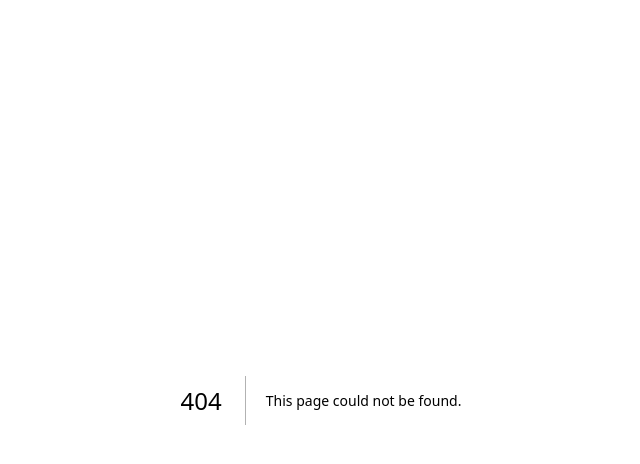
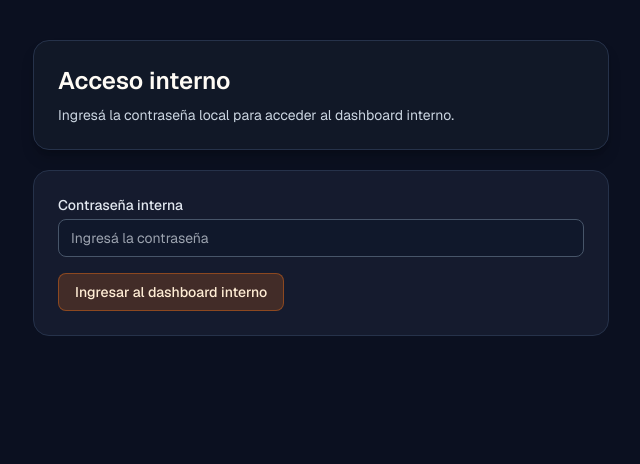
Before and after one commit to yabreu65/apps-marketing, a Next.js app: page /internal/login in a window 1280 px wide. Before the commit this address had no page. Shown: the top 464 px of the page, without its empty margins (319-959 px from the left). Built offline with nearby package versions, Linux system fonts and the light colour scheme.

Commit message:
feat: add local auth for internal dashboard

```diff
--- /dev/null
+++ b/src/app/api/internal/login/route.ts
@@ -0,0 +1,36 @@
+import { cookies } from 'next/headers';
+
+import { errorResponse, methodNotAllowedResponse, successResponse } from '@/lib/api-response';
+import {
+  getInternalAuthCookieValue,
+  INTERNAL_AUTH_COOKIE_NAME,
+  isValidInternalDashboardPassword,
+} from '@/lib/internal-auth';
+
+export async function POST(request: Request) {
+  try {
+    const body = (await request.json()) as { password?: unknown };
+    const password = typeof body.password === 'string' ? body.password : '';
+
+    if (!isValidInternalDashboardPassword(password)) {
+      return errorResponse('Contraseña inválida.', 401);
+    }
+
+    const cookieStore = await cookies();
+    cookieStore.set(INTERNAL_AUTH_COOKIE_NAME, getInternalAuthCookieValue(), {
+      httpOnly: true,
+      sameSite: 'lax',
+      secure: process.env.NODE_ENV === 'production',
+      path: '/',
+      maxAge: 60 * 60 * 8,
+    });
+
+    return successResponse({ message: 'Acceso interno habilitado.' });
+  } catch {
+    return errorResponse('No se pudo procesar el login interno.', 500);
+  }
+}
+
+export async function GET() {
+  return methodNotAllowedResponse(['POST']);
+}
--- /dev/null
+++ b/src/app/api/internal/logout/route.ts
@@ -0,0 +1,21 @@
+import { cookies } from 'next/headers';
+
+import { methodNotAllowedResponse, successResponse } from '@/lib/api-response';
+import { INTERNAL_AUTH_COOKIE_NAME } from '@/lib/internal-auth';
+
+export async function POST() {
+  const cookieStore = await cookies();
+  cookieStore.set(INTERNAL_AUTH_COOKIE_NAME, '', {
+    httpOnly: true,
+    sameSite: 'lax',
+    secure: process.env.NODE_ENV === 'production',
+    path: '/',
+    expires: new Date(0),
+  });
+
+  return successResponse({ message: 'Sesión interna cerrada.' });
+}
+
+export async function GET() {
+  return methodNotAllowedResponse(['POST']);
+}
--- a/src/app/internal/leads/[id]/page.tsx
+++ b/src/app/internal/leads/[id]/page.tsx
@@ -2,6 +2,7 @@ import Link from 'next/link';
 
 import { LeadNotesPanel } from '@/components/internal/LeadNotesPanel';
 import { LeadStatusUpdater } from '@/components/internal/LeadStatusUpdater';
+import { InternalLogoutButton } from '@/components/internal/InternalLogoutButton';
 import { formatDateTime } from '@/lib/format';
 import { getLeadStatusBadgeClass, getLeadStatusLabel } from '@/lib/lead-status';
 import { prisma } from '@/lib/prisma';
@@ -103,6 +104,9 @@ export default async function LeadDetailPage({ params }: LeadDetailPageProps) {
           <p className="rounded-lg border border-amber-400/30 bg-amber-500/10 px-4 py-3 text-sm text-amber-100">
             Vista interna local. Debe protegerse con autenticación antes de producción.
           </p>
+          <div className="flex justify-end">
+            <InternalLogoutButton />
+          </div>
           <div className="flex flex-wrap items-center gap-2 text-sm text-slate-300">
             <span className={`inline-flex rounded-full border px-2.5 py-1 text-xs font-medium ${getLeadStatusBadgeClass(lead.status)}`}>
               {getLeadStatusLabel(lead.status)}
--- a/src/app/internal/leads/page.tsx
+++ b/src/app/internal/leads/page.tsx
@@ -1,5 +1,6 @@
 import Link from 'next/link';
 
+import { InternalLogoutButton } from '@/components/internal/InternalLogoutButton';
 import { formatDateTime } from '@/lib/format';
 import { LEAD_STATUSES, getLeadStatusBadgeClass, getLeadStatusLabel } from '@/lib/lead-status';
 import { prisma } from '@/lib/prisma';
@@ -157,6 +158,9 @@ export default async function InternalLeadsPage({ searchParams }: LeadsPageProps
           <p className="rounded-lg border border-amber-400/30 bg-amber-500/10 px-4 py-3 text-sm text-amber-100">
             Vista interna local. Debe protegerse con autenticación antes de producción.
           </p>
+          <div className="flex justify-end">
+            <InternalLogoutButton />
+          </div>
           <p className="text-sm text-slate-300">
             Mostrando <span className="font-semibold text-orange-300">{leads.length}</span> de{' '}
             <span className="font-semibold text-orange-300">{totalLeads}</span> leads.
--- /dev/null
+++ b/src/app/internal/login/page.tsx
@@ -0,0 +1,16 @@
+import { InternalLoginForm } from '@/components/internal/InternalLoginForm';
+
+export default function InternalLoginPage() {
+  return (
+    <main className="min-h-screen bg-[#0B1020] px-4 py-10 text-slate-50 sm:px-6 lg:px-8">
+      <div className="mx-auto w-full max-w-xl space-y-5">
+        <header className="space-y-2 rounded-2xl border border-[#26324A] bg-[#111827] p-6 shadow-lg shadow-black/20">
+          <h1 className="text-2xl font-semibold text-[#FFFBF5]">Acceso interno</h1>
+          <p className="text-sm text-slate-300">Ingresá la contraseña local para acceder al dashboard interno.</p>
+        </header>
+
+        <InternalLoginForm />
+      </div>
+    </main>
+  );
+}
--- /dev/null
+++ b/src/components/internal/InternalLoginForm.tsx
@@ -0,0 +1,66 @@
+'use client';
+
+import { useState } from 'react';
+import { useRouter } from 'next/navigation';
+
+export function InternalLoginForm() {
+  const router = useRouter();
+  const [password, setPassword] = useState('');
+  const [isSubmitting, setIsSubmitting] = useState(false);
+  const [error, setError] = useState<string | null>(null);
+
+  async function handleSubmit(event: React.FormEvent<HTMLFormElement>) {
+    event.preventDefault();
+    setError(null);
+    setIsSubmitting(true);
+
+    try {
+      const response = await fetch('/api/internal/login', {
+        method: 'POST',
+        headers: { 'Content-Type': 'application/json' },
+        body: JSON.stringify({ password }),
+      });
+
+      const data = (await response.json().catch(() => null)) as { ok?: boolean; message?: string } | null;
+
+      if (!response.ok || !data?.ok) {
+        setError(data?.message ?? 'No se pudo iniciar sesión interna.');
+        return;
+      }
+
+      router.replace('/internal/leads');
+      router.refresh();
+    } finally {
+      setIsSubmitting(false);
+    }
+  }
+
+  return (
+    <form onSubmit={handleSubmit} className="space-y-4 rounded-2xl border border-[#26324A] bg-[#151B2E] p-6">
+      <div>
+        <label htmlFor="internal-password" className="mb-1 block text-sm font-medium text-slate-200">
+          Contraseña interna
+        </label>
+        <input
+          id="internal-password"
+          type="password"
+          value={password}
+          onChange={(event) => setPassword(event.target.value)}
+          required
+          className="w-full rounded-lg border border-slate-600 bg-slate-900/70 px-3 py-2 text-sm text-slate-100 focus:border-orange-400 focus:outline-none"
+          placeholder="Ingresá la contraseña"
+        />
+      </div>
+
+      {error ? <p className="text-sm text-rose-300">{error}</p> : null}
+
+      <button
+        type="submit"
+        disabled={isSubmitting}
+        className="rounded-lg border border-orange-500/40 bg-orange-500/20 px-4 py-2 text-sm font-medium text-orange-100 hover:bg-orange-500/30 disabled:opacity-60"
+      >
+        {isSubmitting ? 'Validando...' : 'Ingresar al dashboard interno'}
+      </button>
+    </form>
+  );
+}
--- /dev/null
+++ b/src/components/internal/InternalLogoutButton.tsx
@@ -0,0 +1,32 @@
+'use client';
+
+import { useRouter } from 'next/navigation';
+import { useState } from 'react';
+
+export function InternalLogoutButton() {
+  const router = useRouter();
+  const [isSubmitting, setIsSubmitting] = useState(false);
+
+  async function handleLogout() {
+    setIsSubmitting(true);
+
+    try {
+      await fetch('/api/internal/logout', { method: 'POST' });
+      router.replace('/internal/login');
+      router.refresh();
+    } finally {
+      setIsSubmitting(false);
+    }
+  }
+
+  return (
+    <button
+      type="button"
+      onClick={handleLogout}
+      disabled={isSubmitting}
+      className="rounded-lg border border-slate-500/40 bg-slate-700/30 px-3 py-1.5 text-xs font-medium text-slate-100 hover:bg-slate-700/50 disabled:opacity-60"
+    >
+      {isSubmitting ? 'Saliendo...' : 'Cerrar sesión'}
+    </button>
+  );
+}
--- /dev/null
+++ b/src/lib/internal-auth.ts
@@ -0,0 +1,17 @@
+export const INTERNAL_AUTH_COOKIE_NAME =
+  process.env.INTERNAL_AUTH_COOKIE_NAME?.trim() || 'apps_marketing_internal_auth';
+
+const DEFAULT_PASSWORD = 'change-me';
+const AUTH_COOKIE_VALUE = 'ok';
+
+export function getInternalDashboardPassword() {
+  return process.env.INTERNAL_DASHBOARD_PASSWORD?.trim() || DEFAULT_PASSWORD;
+}
+
+export function isValidInternalDashboardPassword(input: string) {
+  return input === getInternalDashboardPassword();
+}
+
+export function getInternalAuthCookieValue() {
+  return AUTH_COOKIE_VALUE;
+}
```
Also changed, not shown: src/middleware.ts (added, +32 -0 lines), 1 other file (tests, documents, lock files or other folders).
